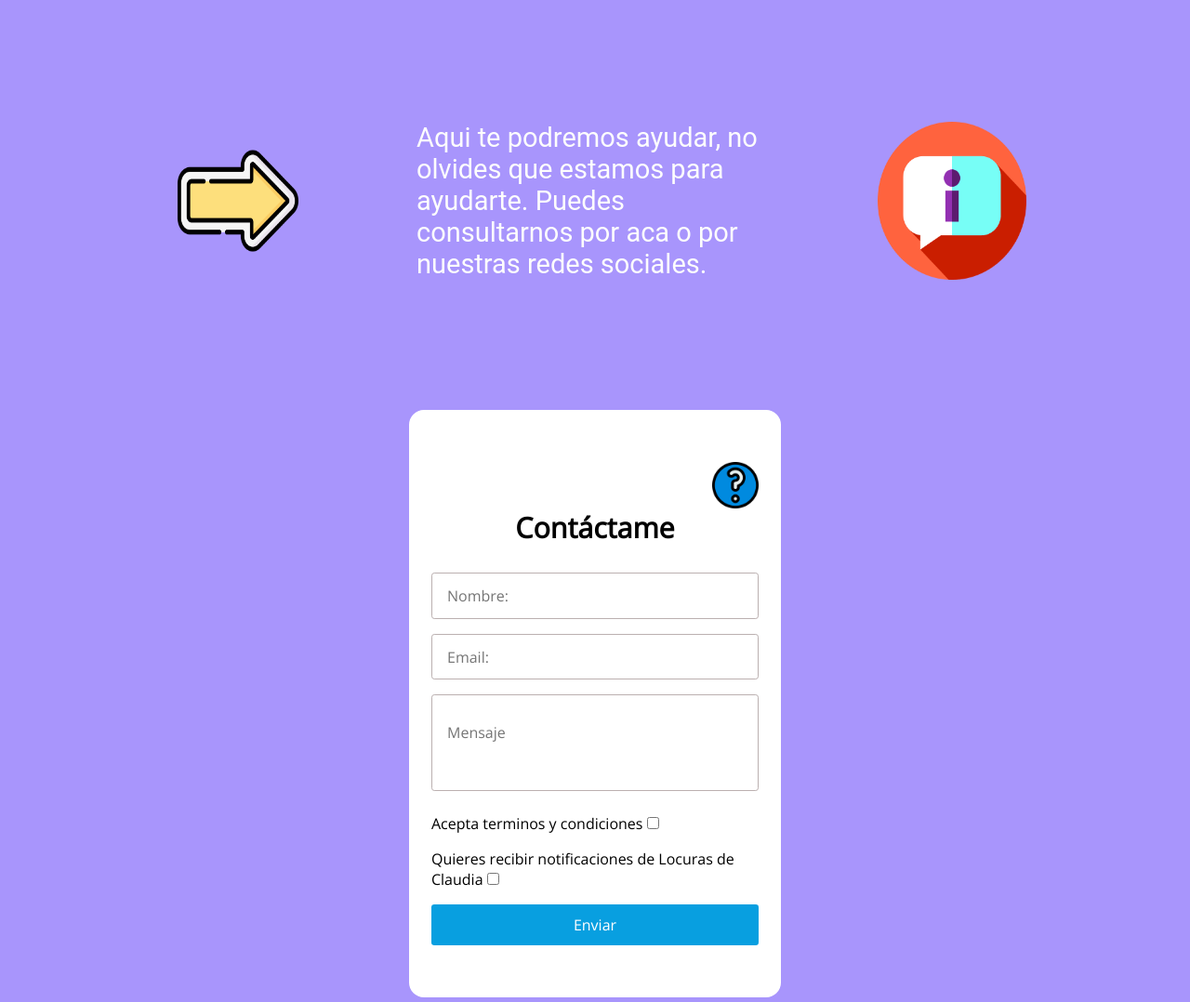
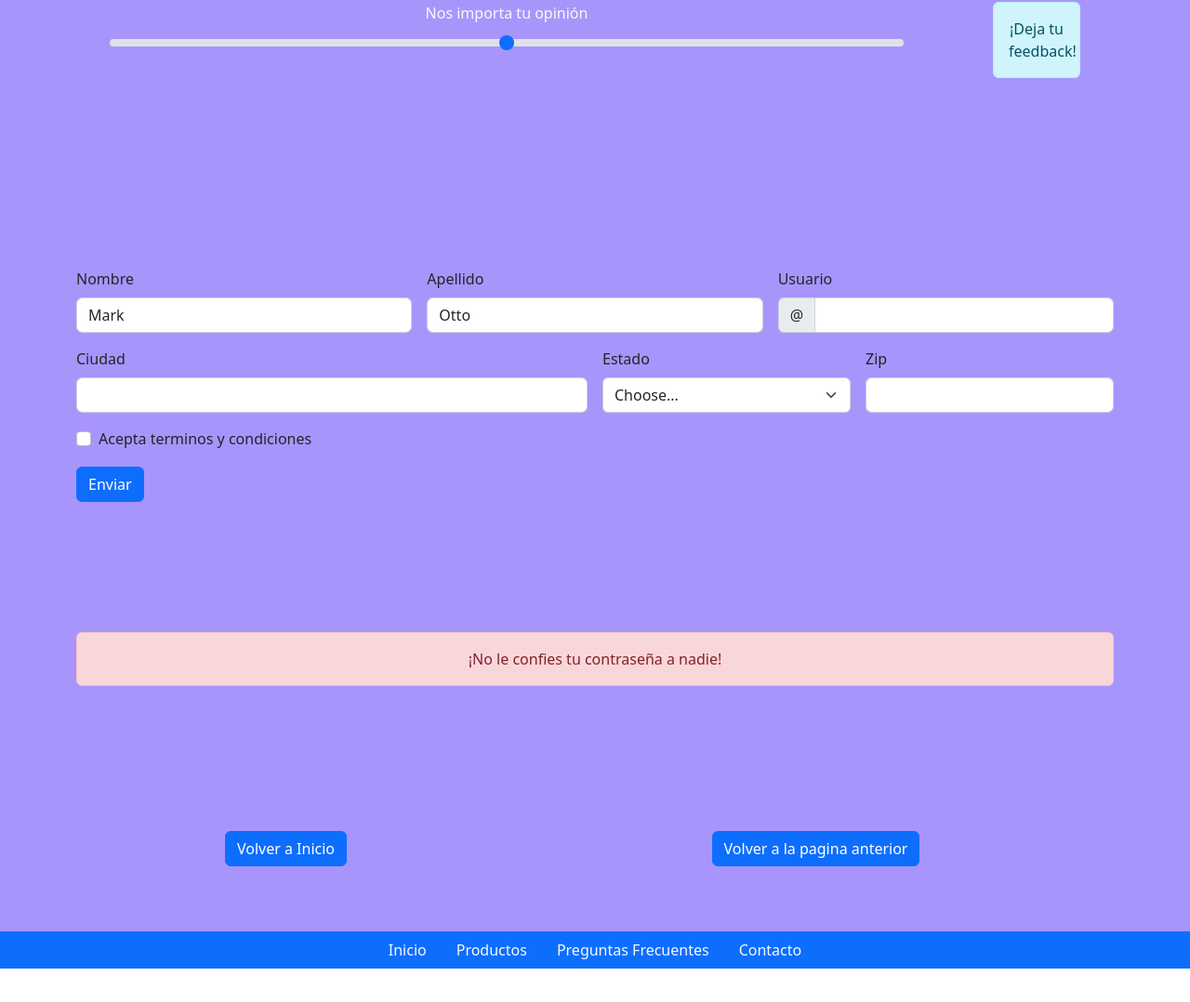
Before and after one commit to RodrigoMuniagurria/Proyecto-Locuras-de-Claudia, a website: page contacto.html in a window 1280 px wide. Shown: the part 172-1250 px from the top of the page at 93% size. After the commit the page ends 1214 px from the top, so only its background shows below. Drawn offline with nearby package versions, Linux system fonts and the light colour scheme; a web font is replaced by a local one.

Commit message:
Cambios bootstrap

```diff
--- a/contacto.html
+++ b/contacto.html
@@ -8,115 +8,141 @@
     <title>Contacto</title>
     <link rel="stylesheet" href="./css/estilo.css">
     <link rel="stylesheet" href="https://cdnjs.cloudflare.com/ajax/libs/animate.css/4.1.1/animate.min.css"/>
+    <!-- CSS only -->
+<link href="https://cdn.jsdelivr.net/npm/bootstrap@5.2.0-beta1/dist/css/bootstrap.min.css" rel="stylesheet" integrity="sha384-0evHe/X+R7YkIZDRvuzKMRqM+OrBnVFBL6DOitfPri4tjfHxaWutUpFmBp4vmVor" crossorigin="anonymous">
 
 </head>
 <body>
-    <header>
-        <nav>
-            <a href="index.html" class="logo">Bazar y Tienda</a>
-            <ul class="lista">
-                <li> <a href="index.html">Inico</a> </li>
-                <li> <a href="productos.html">Productos</a> </li>
-                <li> <a href="preguntas_Frecuentes.html">Preguntas Frecuentes</a> </li>
-                <li> <a href="contacto.html">Contacto</a> </li>
-            </ul>
+    <nav class="navbar navbar-expand-lg bg-primary">
+        <div class="container-fluid">
+          <a class="navbar-brand text-light" href="./index.html">Bazar y Tienda</a>
+          <button class="navbar-toggler" type="button" data-bs-toggle="collapse" data-bs-target="#navbarNavAltMarkup" aria-controls="navbarNavAltMarkup" aria-expanded="false" aria-label="Toggle navigation">
+            <span class="navbar-toggler-icon"></span>
+          </button>
+          <div class="collapse navbar-collapse justify-content-end" id="navbarNavAltMarkup">
+            <div class="navbar-nav">
+              <a class="nav-link active text-light" aria-current="page" href="./index.html">Inicio</a>
+              <a class="nav-link text-light" href="./productos.html">Productos</a>
+              <a class="nav-link text-light" href="./preguntas_Frecuentes.html">Preguntas Frecuentes</a>
+              <a class="nav-link text-light" href="./contacto.html">Contacto</a>
+            </div>
+          </div>
+        </div>
       </nav>
-    </header>
-
     <!-----Primera Parte ----->
-
-    <hr>
-    <main class="contacto">
-        <div class="contacto_2">
-            <br>
-            <h2 class="wow animate__animated animate__fadeInDown">
-                ¡Contactános!
-            </h2>
+    <main class="bootstrap">
+        <section>
+        <div class="container">
+            <div class="row">
+             <div class="col-sm-10 p-5 text-center wow animate__animated animate__backInDown ">
+                <label for="customRange1" class="form-label text-light">Nos importa tu opinión</label>
+                <input type="range" class="form-range" id="customRange1">
             </div>
-        <section class="contacto-grid">
-            <div class="imagen-contacto">
-            <img src="./fotos/flecha-correcta.png" alt="informacion" class="wow animate__animated animate__fadeInLeftBig" width="130px">
+              <div class="col-sm-2 p-5">
+                <div class="alert alert-info text-center wow animate__animated animate__backInDown" role="alert">
+                    ¡Deja tu feedback!
                   </div>
-            <div class="hola">
-            <p class="wow animate__animated animate__bounceInDown">
-                Aqui te podremos ayudar, no olvides que estamos para ayudarte. Puedes consultarnos por aca o por nuestras redes sociales.
-            </p>
               </div>
-            <div class="imagen-contacto2">
-            <img src="./fotos/information.png" alt="informacion" class="wow animate__animated animate__fadeInRightBig" width="160px">
+             </div>
+             </div>
+        </section>
+        <section>
+            <div class="container">
+            <div class="row">
+            <div class="col">
+                <form class="row g-3 wow animate__animated animate__lightSpeedInLeft">
+                    <div class="col-md-4">
+                      <label for="validationDefault01" class="form-label">Nombre</label>
+                      <input type="text" class="form-control" id="validationDefault01" value="Mark" required>
+                    </div>
+                    <div class="col-md-4">
+                      <label for="validationDefault02" class="form-label">Apellido</label>
+                      <input type="text" class="form-control" id="validationDefault02" value="Otto" required>
+                    </div>
+                    <div class="col-md-4">
+                      <label for="validationDefaultUsername" class="form-label">Usuario</label>
+                      <div class="input-group">
+                        <span class="input-group-text" id="inputGroupPrepend2">@</span>
+                        <input type="text" class="form-control" id="validationDefaultUsername"  aria-describedby="inputGroupPrepend2" required>
+                      </div>
+                    </div>
+                    <div class="col-md-6">
+                      <label for="validationDefault03" class="form-label">Ciudad</label>
+                      <input type="text" class="form-control" id="validationDefault03" required>
+                    </div>
+                    <div class="col-md-3">
+                      <label for="validationDefault04" class="form-label">Estado</label>
+                      <select class="form-select" id="validationDefault04" required>
+                        <option selected disabled value="">Choose...</option>
+                        <option>...</option>
+                      </select>
+                    </div>
+                    <div class="col-md-3">
+                      <label for="validationDefault05" class="form-label">Zip</label>
+                      <input type="text" class="form-control" id="validationDefault05" required>
+                    </div>
+                    <div class="col-12">
+                      <div class="form-check">
+                        <input class="form-check-input" type="checkbox" value="" id="invalidCheck2" required>
+                        <label class="form-check-label" for="invalidCheck2">
+                          Acepta terminos y condiciones
+                        </label>
+                      </div>
+                    </div>
+                    <div class="col-12">
+                      <button class="btn btn-primary" type="submit">Enviar</button>
+                    </div>
+                  </form>
+             </div>
+            </div>
         </div>
     </section>
 
       <!-----Segunda Parte---->
-
-        <section class="formulario-contacto">
-        <form class="form animate__animated animate__backInUp">
-            <div class="imagen-formulario">
-            <img src="./fotos/ayuda.png" alt="ayuda" width="50px">
+      <section>
+      <div class="container">
+        <div class="row">
+          <div class="col">
+            <div class="alert alert-danger text-center wow animate__animated animate__backInDown" role="alert">
+                ¡No le confies tu contraseña a nadie!
               </div>
-            <div class="form__container">
-                <h2 class="form__title">Contáctame</h2>
-                <input type="text" class="form__input" placeholder="Nombre:" >
-                <input type="email" class="form__input" placeholder="Email:" >
-                <textarea class="form__input form__input--message" placeholder="Mensaje"></textarea>
-                <div>
-                    <label for="acepta"></label> Acepta terminos y condiciones</label>
-                    <input type="checkbox" name="acepta" value="1">
           </div>
-                <div>
-                    <label for="acepta"></label>Quieres recibir notificaciones de Locuras de Claudia</label>
-                    <input type="checkbox" name="acepta" value="1">
         </div>
-                 <input type="submit" value="Enviar" class="form__cta">
       </div>
-        </form>
+    </section>
+    <section>
+      <div class="container">
+        <div class="row">
+          <div class="col-5 text-center wow animate__animated animate__lightSpeedInLeft">
+            <a href="index.html" class="btn btn-primary">Volver a Inicio</a>
+          </div>
+          <div class="col-7 text-center wow animate__animated animate__lightSpeedInRight">
+            <a href="preguntas_Frecuentes.html" class="btn btn-primary">Volver a la pagina anterior</a>
+          </div>
+        </div>
+      </div>
     </section>
     </main>
 
     <!----Footer---->
 
-    <hr>
-    <footer>
-           <div class="footer-grid">
-            <div class="contactanos">
-                <h4>
-                    <a href="index.html">Bazar y Tienda</a>
-                </h4>
-                <div class="logo-footer">
-                    <a href="index.html">
-                    <img src="./fotos/logo.png" alt="" width="70px">
-                    </a>
-                </div>
-            </div>
-        <div class="footer1">
-            <h4>
-                Links
-            </h4>
-        <ul class="lista-footer">
-            <li><a href="index.html">Inicio</a></li>
-            <li><a href="productos.html">Productos</a></li>
-            <li><a href="preguntas_Frecuentes.html">Preguntas Frecuentes</a></li>
-            <li><a href="contacto.html">Contacto</a></li>
+
+
+
+    <ul class="nav justify-content-center bg-primary">
+        <li class="nav-item">
+          <a class="nav-link active text-light" aria-current="page" href="./index.html">Inicio</a>
+        </li>
+        <li class="nav-item">
+          <a class="nav-link text-light" href="./productos.html">Productos</a>
+        </li>
+        <li class="nav-item">
+          <a class="nav-link text-light" href="./preguntas_Frecuentes.html">Preguntas Frecuentes</a>
+        </li>
+        <li class="nav-item">
+            <a class="nav-link text-light" href="./contacto.html">Contacto</a>
+          </li>
       </ul>
-       </div>
-           <div class="redes-sociales">
-               <h4>
-                   Social Media:
-               </h4>
-            <div class="social-media">
-                <a href="https://es-la.facebook.com/">
-                <img src="./fotos/facebook.png" alt="facebook" width="30xp">
-                </a>
-                <a href="https://www.instagram.com/">
-                <img src="./fotos/instagram.png" alt="instagram" width="30px">
-                </a>
-                <a href="https://twitter.com/?lang=es">
-                <img src="./fotos/gorjeo.png" alt="twitter" width="30px">
-                </a>
-           </div>
-      </div>
-      </div>
-    </footer>
 
     <!------Wow---->
 
@@ -124,6 +150,8 @@
     <script>
     new WOW().init();
     </script>
+    <!-- JavaScript Bundle with Popper -->
+<script src="https://cdn.jsdelivr.net/npm/bootstrap@5.2.0-beta1/dist/js/bootstrap.bundle.min.js" integrity="sha384-pprn3073KE6tl6bjs2QrFaJGz5/SUsLqktiwsUTF55Jfv3qYSDhgCecCxMW52nD2" crossorigin="anonymous"></script>
 
 </body>
 </html>
--- a/scss/_header.scss
+++ b/scss/_header.scss
@@ -5,7 +5,7 @@ header{
     width: 100%;
     z-index: 1000;
     padding: 30px 170px;
-    background-color: rgb(168, 149, 252);
+    background-color: $colorpag;
     nav{
         display: flex;
         justify-content: space-between;
--- a/scss/_inicio-main.scss
+++ b/scss/_inicio-main.scss
@@ -14,7 +14,7 @@
        h2{
         font-size: 40px;
         font-family:'Bubblegum Sans', cursive;
-        color: #fa8e00;
+        color: $colorh2;
         display: flex;
         flex-wrap: wrap;
         justify-content: center;
--- a/scss/_inicio-main2.scss
+++ b/scss/_inicio-main2.scss
@@ -10,7 +10,7 @@
     grid-area: "main2";
     .section3-text{
         h3{
-            color: #fa8e00;
+            color: $colorh2;
             font-size: 40px;
             padding: 25px;
             display: flex;
@@ -35,7 +35,7 @@
     }
     .section4-text{
         h4{
-            color: #fa8e00;
+            color: $colorh2;
             font-size: 40px;
             padding: 25px;
             display: flex;
--- a/scss/estilo.scss
+++ b/scss/estilo.scss
@@ -17,7 +17,7 @@ $colorh2:#fa8e00;
 }
 
 body{
-    background-color: rgb(168, 149, 252);
+    background-color: $colorpag;
     min-height: 100vh;
     width: 100%;
     font-family: 'Open Sans', sans-serif;
```
Also changed, not shown: index.html (+1 -2 lines), css/estilo.css. Lines whose indentation alone changed are shown as unchanged.
